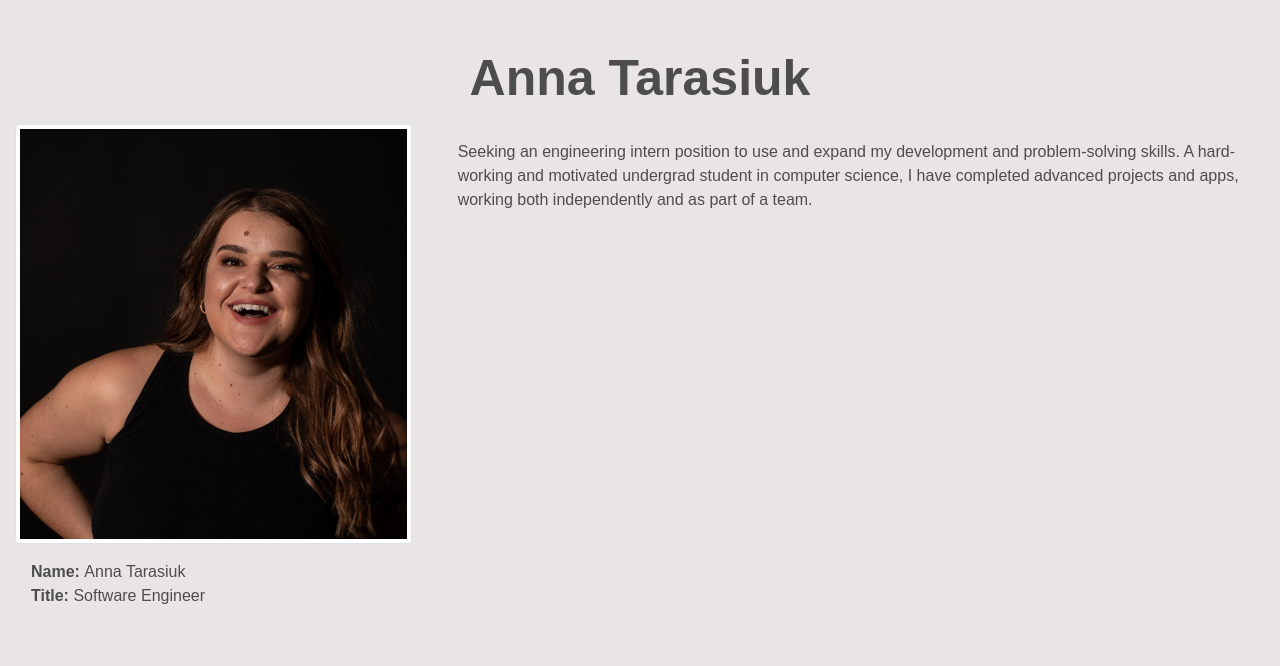
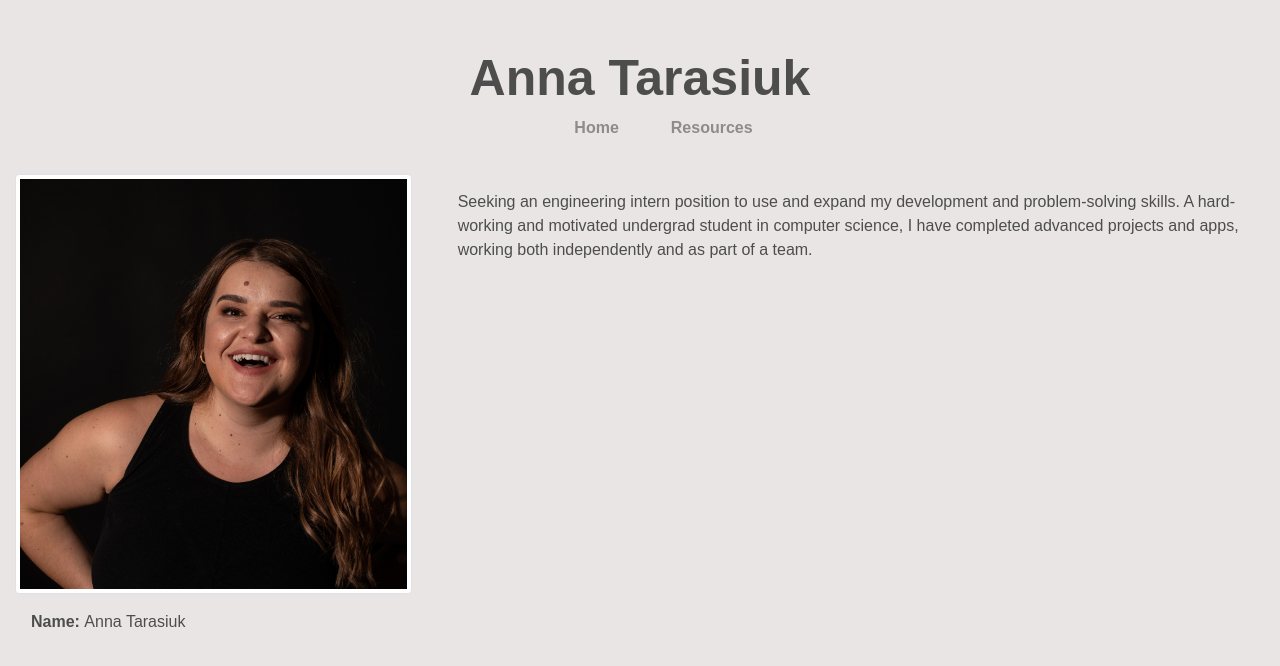
Before and after one commit to AnnaTarasiuk8/WebRoot, a plain HTML site: page index.html in a window 1280 px wide. Drawn offline with nearby package versions, Linux system fonts and the light colour scheme.

Commit message:
assignment 2

```diff
--- a/index.html
+++ b/index.html
@@ -14,18 +14,18 @@
 </head>
 
 <body>
-    <div class="container-fluid">
+    <div class="container-fluid mb-5">
         <nav class="text-center">
             <h5 class="font-weight-bolder mt-5 name">Anna Tarasiuk</h5>
             <div class="row">
                 <div class="col-sm-2 offset-sm-5">
                     <ul class="navigation d-flex justify-content-around">
-                        <!-- <li class="navigation-item">
+                        <li class="navigation-item">
                             <a class="nav-link text-capitalize" href="./index.html">Home</a>
                         </li>
                         <li class="navigation-item">
                             <a class="nav-link text-capitalize" href="./html/resources.html">Resources</a>
-                        </li> -->
+                        </li>
                     </ul>
                 </div>
             </div>
@@ -36,7 +36,6 @@
                 <img src="./images/anna.jpg" class="img-fluid img-thumbnail" alt="profile photo">
                 <div class="pl-3">
                     <p class="text-sm-left mb-0 pt-3"><strong>Name: </strong>Anna Tarasiuk</p>
-                    <p class="text-sm-left"><strong>Title: </strong>Software Engineer</p>
                 </div>
 
             </div>
```
Also changed, not shown: html/resources.html (+2 -3 lines), doc/notes.txt (added), 1 other file.
